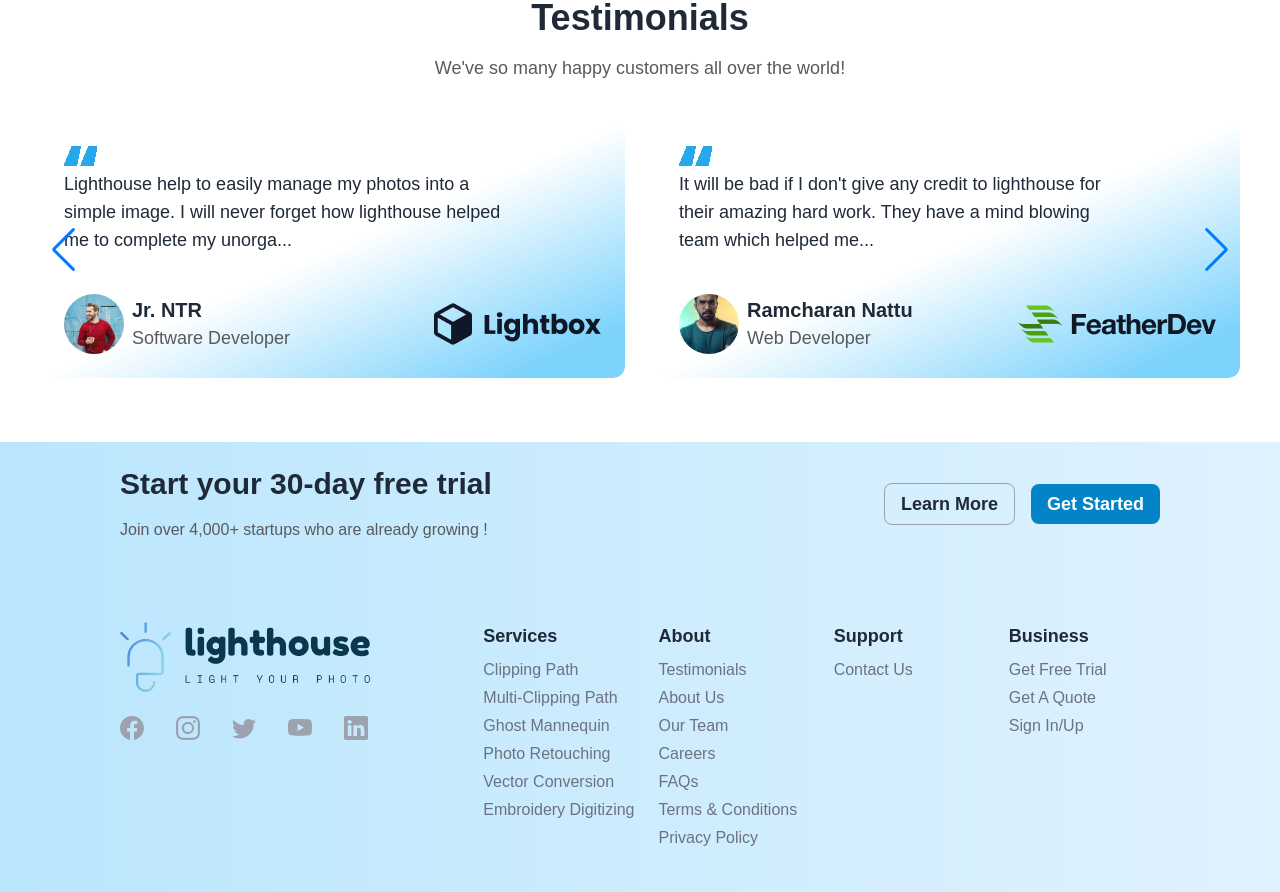
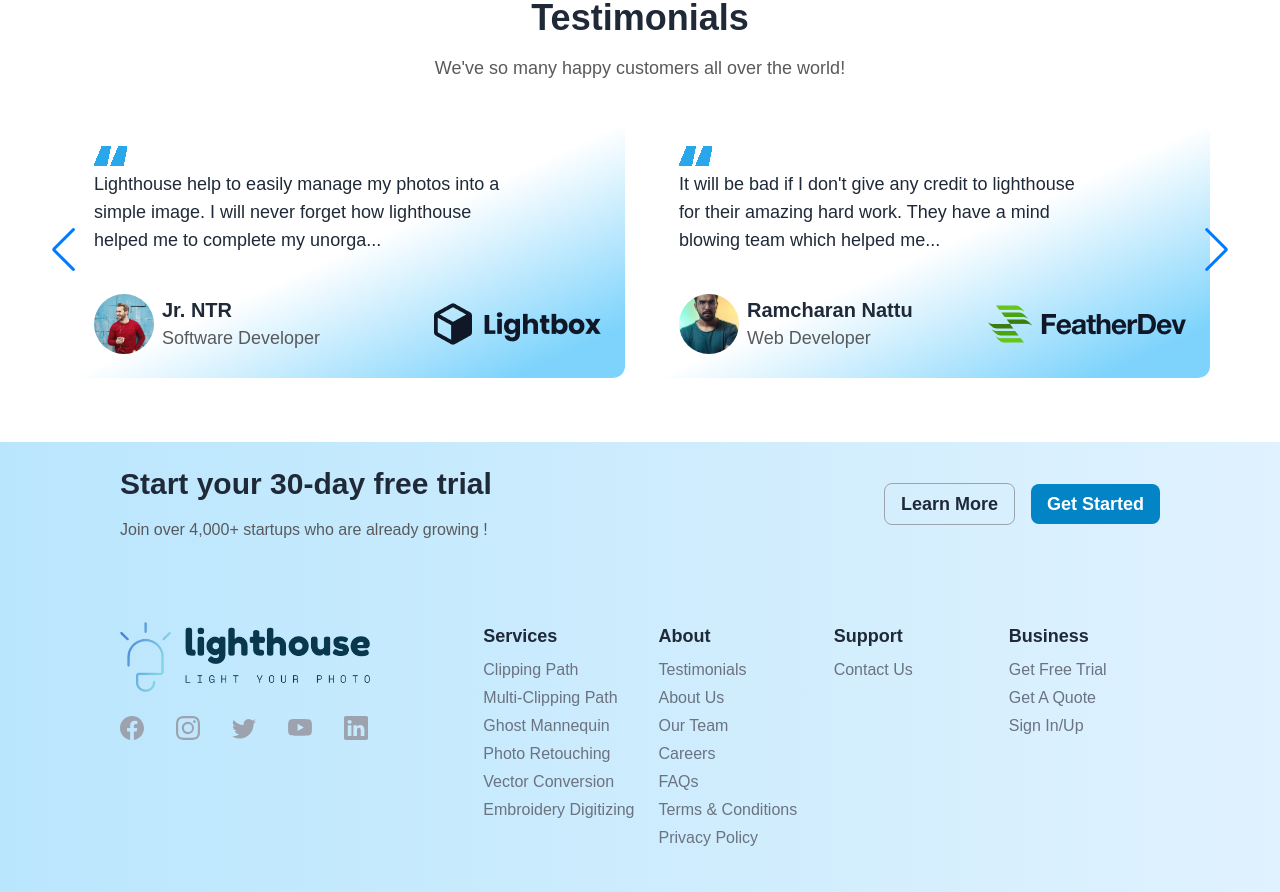
Before and after one commit to Parvez765/light_house, a React (Create React App) app: page / in a window 1280 px wide. Shown: the part 6420-7312 px from the top of the page. Built offline with nearby package versions, Linux system fonts and the light colour scheme.

Commit message:
another commit in testimonials

```diff
--- a/src/Components/Home/Testimonials/Testimonials.css
+++ b/src/Components/Home/Testimonials/Testimonials.css
@@ -1,4 +1,6 @@
 .mainDiv {
   margin-left: 40px;
   margin-right: 40px;
+  padding-left: 30px;
+  padding-right: 30px;
 }
```
